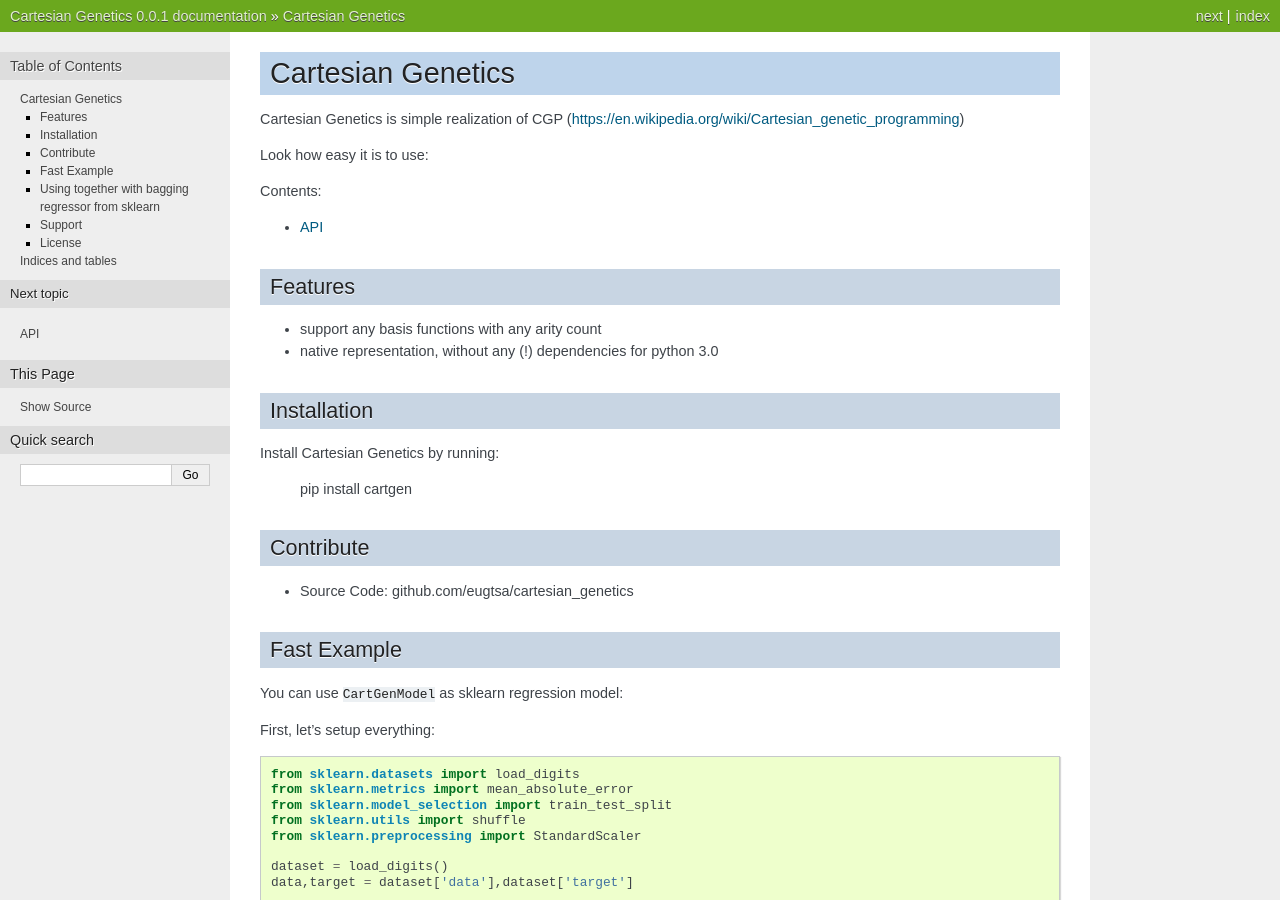
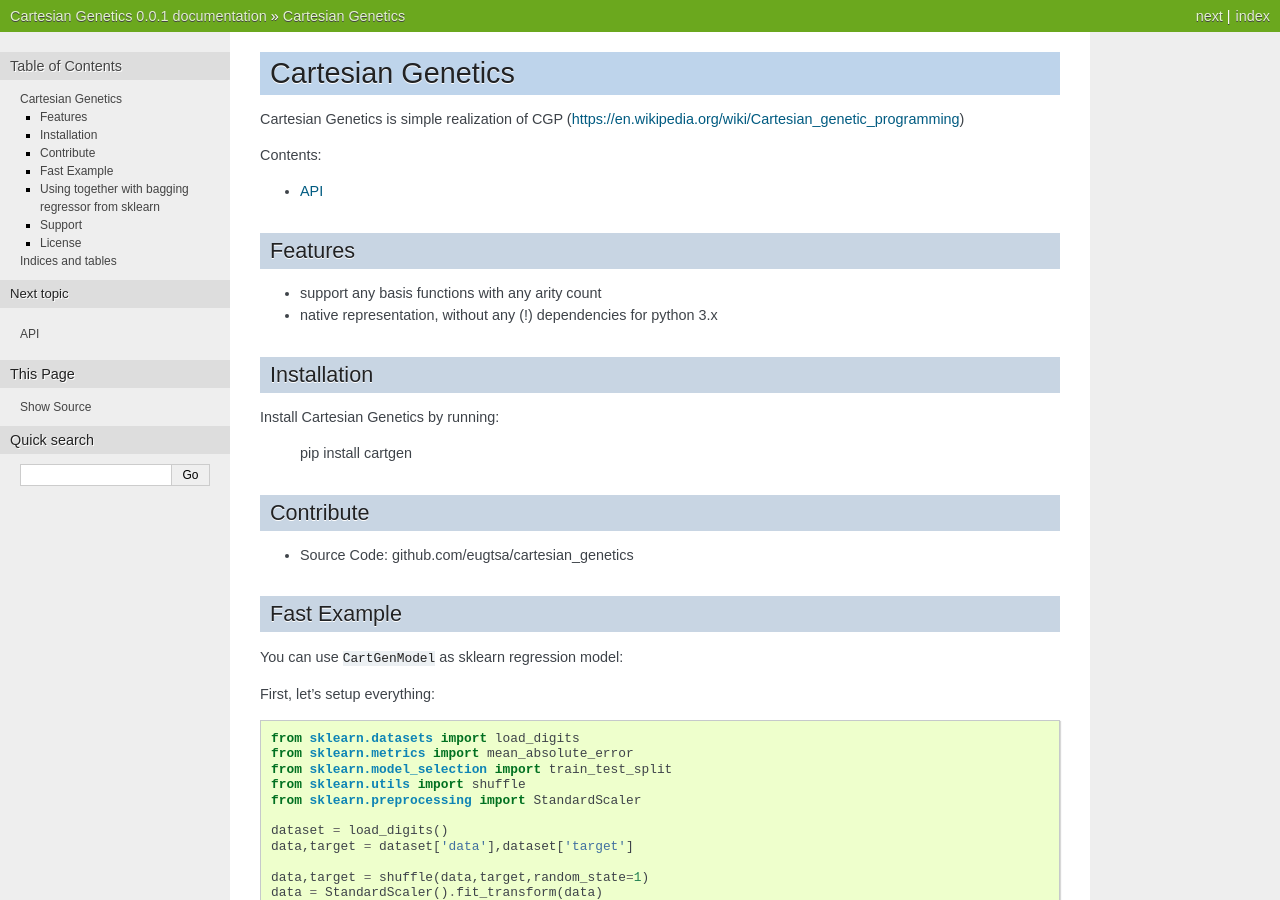
Before and after one commit to eugtsa/cartesian_genetics, a Sphinx documentation site: the page built from docs/index.rst, in a window 1280 px wide and 900 px high. Built offline with Sphinx 7.4.7, drawn with Linux system fonts in a browser that asks for light colours.

Commit message:
changed index a bit

```diff
--- a/docs/index.rst
+++ b/docs/index.rst
@@ -2,8 +2,6 @@
 ========================================
 
 |project| is simple realization of CGP (https://en.wikipedia.org/wiki/Cartesian_genetic_programming)
-
-Look how easy it is to use:
 
 .. toctree::
    :maxdepth: 4
@@ -15,7 +13,7 @@
 --------
 
 - support any basis functions with any arity count
-- native representation, without any (!) dependencies for python 3.0
+- native representation, without any (!) dependencies for python 3.x
 
 Installation
 ------------
```
